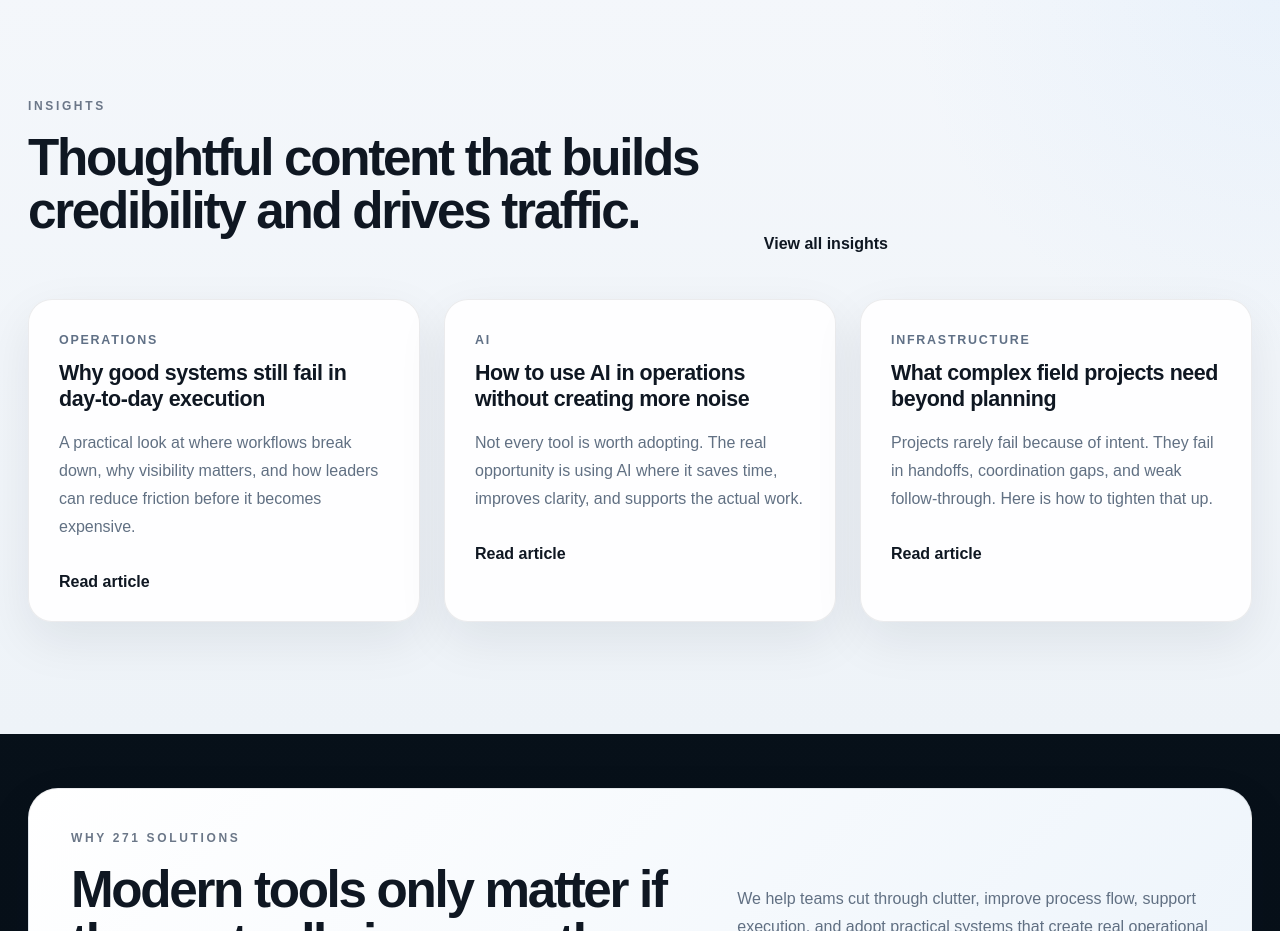
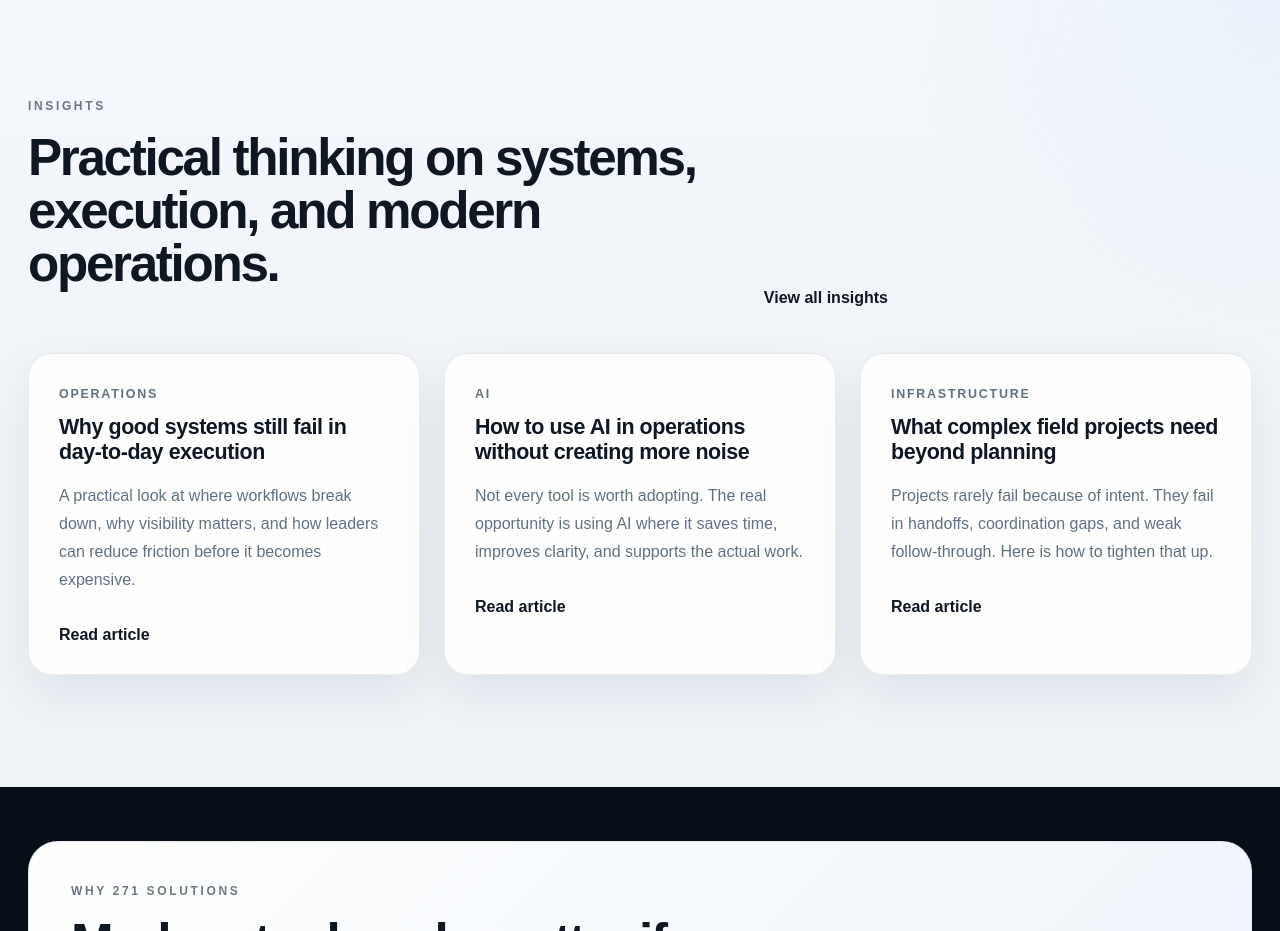
Before and after one commit to 271Solutions/271-solutions-site, a Next.js app: page / in a window 1280 px wide. Shown: the part 4620-5551 px from the top of the page. Built offline with nearby package versions, Linux system fonts and the light colour scheme.

Commit message:
Update page.js

```diff
--- a/app/page.js
+++ b/app/page.js
@@ -358,7 +358,7 @@ export default function Home() {
           <div className="section-heading insights-heading fade-up">
             <div>
               <p className="section-label">Insights</p>
-              <h2>Thoughtful content that builds credibility and drives traffic.</h2>
+              <h2>Practical thinking on systems, execution, and modern operations.</h2>
             </div>
 
             <a href="/insights" className="text-link">
```
